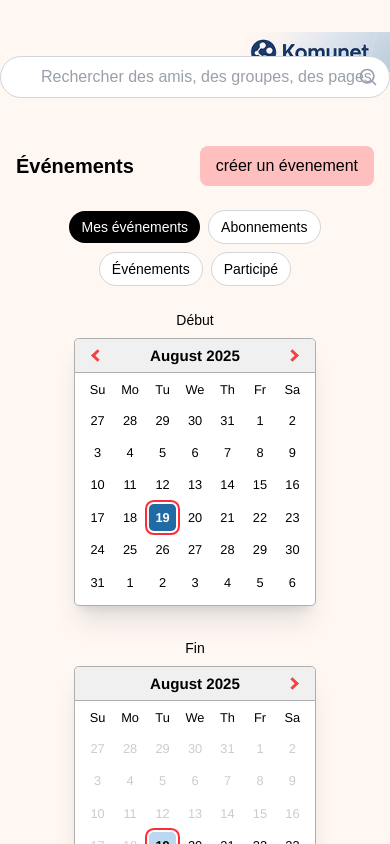
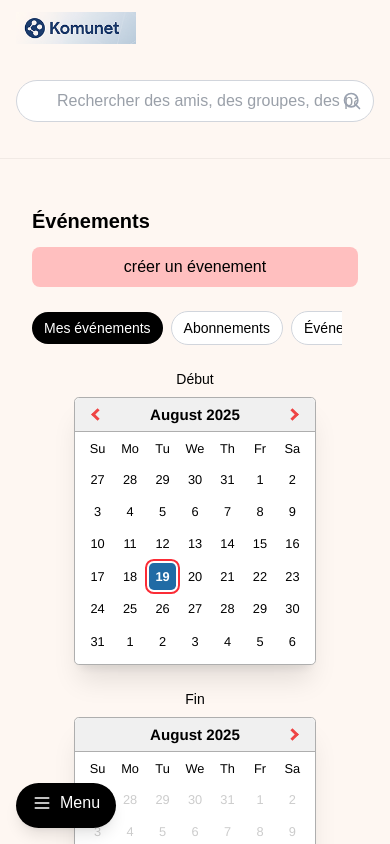
Before and after one commit to larabiislem/komunet_web, a Next.js app: page /events in a window 390 px wide. Shown: the top 844 px of the page. Built offline with nearby package versions, Linux system fonts and the light colour scheme.

Commit message:
feat: enhance event creation and listing UI with responsive design and improved sidebar navigation

```diff
--- a/app/events/page.tsx
+++ b/app/events/page.tsx
@@ -16,20 +16,22 @@ export default function EventsPage() {
   const router = useRouter(); // init router
 
   return (
-    <div className="min-h-screen px-4 md:px-8 py-6">
-      {/* Top bar with right-aligned button */}
-      <div className="flex items-center justify-between mb-6">
+    <div className="min-h-screen w-full">
+      <div className="mx-auto w-full max-w-7xl px-4 sm:px-6 lg:px-8 py-6 sm:py-8">
+        {/* Top bar responsive */}
+        <div className="flex flex-col sm:flex-row sm:items-center sm:justify-between gap-3 mb-6">
           <h1 className="text-xl md:text-2xl font-semibold text-black">Événements</h1>
           <button
-          className="px-4 py-2 rounded-lg bg-[#FFBFBF] text-black font-medium hover:opacity-90 transition"
-          onClick={() => router.push('/events/create_event')} // navigate
+            className="w-full sm:w-auto text-center px-4 py-2 rounded-lg bg-[#FFBFBF] text-black font-medium hover:opacity-90 transition"
+            onClick={() => router.push('/events/create_event')}
           >
             créer un évenement
           </button>
         </div>
 
-      {/* Filters (centrés) */}
-      <div className="w-full flex flex-wrap items-center justify-center gap-2 md:gap-3 mb-6">
+        {/* Filtres: scroll horizontal sur mobile */}
+        <div className="w-full overflow-x-auto -mx-4 px-4 sm:mx-0 sm:px-0 mb-6">
+          <div className="inline-flex items-center gap-2 md:gap-3 whitespace-nowrap">
             {filters.map((f) => {
               const isActive = activeFilter === f;
               return (
@@ -45,11 +47,12 @@ export default function EventsPage() {
               );
             })}
           </div>
+        </div>
 
-      {/* Calendriers modernes, visibles et centrés */}
-      <div className="w-full flex flex-col items-center gap-8 mb-10">
-        <div className="w-full max-w-3xl grid grid-cols-1 md:grid-cols-2 gap-8">
-          <div className="flex flex-col items-center">
+        {/* Calendriers: 1 colonne mobile, 2 colonnes >= md */}
+        <div className="w-full flex flex-col items-center gap-6 sm:gap-8 mb-10">
+          <div className="w-full max-w-3xl grid grid-cols-1 md:grid-cols-2 gap-6 sm:gap-8">
+            <div className="flex flex-col items-center w-full">
               <span className="mb-2 text-sm font-medium text-black">Début</span>
               <DatePicker
                 selected={startDate}
@@ -58,7 +61,7 @@ export default function EventsPage() {
                 calendarClassName="dp-red"
               />
             </div>
-          <div className="flex flex-col items-center">
+            <div className="flex flex-col items-center w-full">
               <span className="mb-2 text-sm font-medium text-black">Fin</span>
               <DatePicker
                 selected={endDate}
@@ -72,7 +75,7 @@ export default function EventsPage() {
         </div>
 
         {/* Zone résultats */}
-      <div className="w-full max-w-2xl mx-auto space-y-4">
+        <div className="w-full max-w-2xl sm:max-w-3xl mx-auto space-y-4">
           <div className="bg-white rounded-lg shadow p-4 text-black">
             <div className="text-sm text-gray-600 mb-1">
               Filtre: {activeFilter} {startDate && `• dès ${startDate.toLocaleDateString()}`} {endDate && `→ ${endDate?.toLocaleDateString()}`}
@@ -83,5 +86,6 @@ export default function EventsPage() {
           <EventsList />
         </div>
       </div>
+    </div>
   );
 }
--- a/app/layout.tsx
+++ b/app/layout.tsx
@@ -4,7 +4,7 @@ import "./globals.css";
 import Sidebar from "@/composents/sidebar";
 import SearchBar from "@/composents/searchbar";
 import logo from "../assets/logo.png";
-import ProviderWrapper from "../composents/ProviderWrapper"; // adjust path as needed
+import ProviderWrapper from "../composents/ProviderWrapper";
 
 const geistSans = Geist({
   variable: "--font-geist-sans",
@@ -27,23 +27,48 @@ export default function RootLayout({
   children: React.ReactNode;
 }>) {
   return (
-    <html lang="en">
+    <html lang="fr">
       <body
         className={`${geistSans.variable} ${geistMono.variable} antialiased`}
         style={{ backgroundColor: "#FEF7F2" }}
       >
         <ProviderWrapper>
-          <div className="sticky top-0 z-40 bg-[#FEF7F2]">
-            <div className="absolute top-0 right-0 ">
-              <img src={logo.src} alt="Logo" className="h-10 w-auto" />
+          {/* Header sticky, responsive */}
+          <header className="sticky top-0 z-40 bg-[#FEF7F2]/95 backdrop-blur supports-[backdrop-filter]:backdrop-blur border-b border-black/5">
+            <div className="mx-auto max-w-7xl px-4 sm:px-6 lg:px-8 py-3 sm:py-4">
+              <div className="flex flex-col gap-3 md:flex-row md:items-center">
+                <div className="flex items-center justify-between">
+                  {/* eslint-disable-next-line @next/next/no-img-element */}
+                  <img
+                    src={logo.src}
+                    alt="Logo"
+                    className="h-8 w-auto sm:h-10"
+                  />
+                </div>
+                <div className="md:ml-6 flex-1 min-w-0">
+                  <SearchBar />
+                </div>
+              </div>
             </div>
-            <div className="flex justify-center mt-8 ">
-              <SearchBar />
+          </header>
+
+          {/* Layout responsive: sidebar à gauche en ≥lg, empilé en mobile */}
+          <div className="mx-auto max-w-7xl px-4 sm:px-6 lg:px-8 py-6 sm:py-8">
+            <div className="lg:grid lg:grid-cols-[260px_1fr] lg:gap-6">
+              {/* Sidebar desktop */}
+              <aside className="hidden lg:block">
+                <Sidebar />
+              </aside>
+
+              {/* Contenu */}
+              <main className="min-w-0">{children}</main>
             </div>
+
+            {/* Sidebar mobile: sous le contenu */}
+            <aside className="mt-6 lg:hidden">
+              <Sidebar />
+            </aside>
           </div>
-
-          <Sidebar />
-          {children}
         </ProviderWrapper>
       </body>
     </html>
--- a/composents/sidebar.tsx
+++ b/composents/sidebar.tsx
@@ -1,55 +1,20 @@
 'use client'
 
 import * as React from "react"
-import { Home, Bell, Users, Calendar, Heart, User, Briefcase,ClipboardList } from 'lucide-react'
+import { usePathname } from "next/navigation"
+import { Home, Bell, Users, Calendar, Heart, User, Briefcase, ClipboardList, Menu, X } from 'lucide-react'
 import Link from "next/link"
 
 const menuItems = [
-  {
-    title: "Home",
-    url: "/home",
-    icon: Home,
-  },
-  {
-    title: "Notifications",
-    url: "/notifications",
-    icon: Bell,
-  },
-  {
-    title: "Groupes",
-    url: "/groupes",
-    icon: Users,
-  },
-  {
-    title: "Événements",
-    url: "/events",
-    icon: Calendar,
-  },
-  {
-    title: "Mes Favoris",
-    url: "/favorites",
-    icon: Heart,
-  },
-  {
-    title: "Profile",
-    url: "/profile",
-    icon: User,
-  },
-  {
-    title: "Services/Offres",
-    url: "/services_offres",
-    icon: Briefcase,
-  },
-  {
-    title: "Voir mes candidatures",
-    url: "/candidatures",
-    icon: ClipboardList,
-  },
-  {
-    title: "voir mes offres/services",
-    url: "/offres-services",
-    icon: Briefcase,
-  },
+  { title: "Home", url: "/home", icon: Home },
+  { title: "Notifications", url: "/notifications", icon: Bell },
+  { title: "Groupes", url: "/groupes", icon: Users },
+  { title: "Événements", url: "/events", icon: Calendar },
+  { title: "Mes Favoris", url: "/favorites", icon: Heart },
+  { title: "Profile", url: "/profile", icon: User },
+  { title: "Services/Offres", url: "/services_offres", icon: Briefcase },
+  { title: "Voir mes candidatures", url: "/candidatures", icon: ClipboardList },
+  { title: "voir mes offres/services", url: "/offres-services", icon: Briefcase },
 ]
 
 interface SidebarProps {
@@ -57,41 +22,33 @@ interface SidebarProps {
   onToggle?: () => void
 }
 
-export default function Sidebar() {
-  const [activeItem, setActiveItem] = React.useState("Home")
+export default function Sidebar({ isOpen: controlledOpen, onToggle }: SidebarProps) {
+  const pathname = usePathname()
+  const [mobileOpen, setMobileOpen] = React.useState(false)
+  const isOpen = controlledOpen ?? mobileOpen
 
-  return (
-    <>
+  const closeMobile = () => {
+    setMobileOpen(false)
+    onToggle?.()
+  }
 
-      <div className={`
-       fixed top-20 left-5 h-full w-70 bg-white border-r border-gray-200 shadow-lg z-50 rounded-[15px]
-          hidden md:block
-
-      `}>
-
-        <div className="flex flex-col h-full">
-          <div className="flex-1 py-4">
+  const NavLinks = (
     <nav className="px-2">
       <ul className="space-y-1">
         {menuItems.map((item) => {
           const Icon = item.icon
-                  const isActive = activeItem === item.title
+          const isActive = pathname === item.url || pathname?.startsWith(item.url + "/")
           return (
             <li key={item.title}>
               <Link
                 href={item.url}
-                    onClick={() => setActiveItem(item.title)}
+                onClick={closeMobile}
                 className={`
                   flex items-center gap-3 px-3 py-2 rounded-lg text-sm font-medium transition-colors duration-200
-                      ${isActive
-                        ? 'bg-gray-200 text-black '
-                        : 'text-black hover:bg-gray-50 hover:text-black'
-                      }
+                  ${isActive ? 'bg-gray-200 text-black' : 'text-black hover:bg-gray-50'}
                 `}
               >
-                    <Icon className={`w-5 h-5 ${isActive ? 'text-black' : 'text-gray-600'}`}
-                      fill={isActive ? 'black' : 'none'}
-                    />
+                <Icon className="w-5 h-5 text-black" />
                 <span>{item.title}</span>
               </Link>
             </li>
@@ -99,7 +56,64 @@ export default function Sidebar() {
         })}
       </ul>
     </nav>
+  )
+
+  return (
+    <>
+      {/* Desktop sidebar (>= md) */}
+      <div
+        className={`
+          hidden md:block
+          fixed top-20 left-5 h-[calc(100vh-6rem)] w-72 bg-white border border-gray-200
+          shadow-xl rounded-[15px] z-30
+        `}
+      >
+        <div className="flex flex-col h-full">
+          <div className="flex-1 py-4 overflow-y-auto">{NavLinks}</div>
         </div>
+      </div>
+
+      {/* Mobile: floating toggle button */}
+      <button
+        type="button"
+        className="md:hidden fixed bottom-4 left-4 z-40 rounded-full bg-black text-white px-4 py-2 shadow-lg active:scale-95 transition"
+        onClick={() => setMobileOpen(true)}
+        aria-label="Ouvrir le menu"
+      >
+        <span className="inline-flex items-center gap-2">
+          <Menu className="w-5 h-5" />
+          Menu
+        </span>
+      </button>
+
+      {/* Mobile drawer */}
+      <div className={`md:hidden ${isOpen ? 'fixed' : 'hidden'} inset-0 z-50`}>
+        {/* Backdrop */}
+        <div
+          className="absolute inset-0 bg-black/40 backdrop-blur-sm"
+          onClick={closeMobile}
+          aria-hidden="true"
+        />
+        {/* Panel */}
+        <div
+          className={`
+            absolute left-0 top-0 h-full w-72 bg-white shadow-2xl border-r border-gray-200
+            rounded-r-2xl p-3 flex flex-col
+          `}
+          role="dialog"
+          aria-modal="true"
+        >
+          <div className="flex items-center justify-between px-1 py-1.5">
+            <span className="font-semibold text-black">Navigation</span>
+            <button
+              onClick={closeMobile}
+              className="p-2 rounded-full hover:bg-gray-100"
+              aria-label="Fermer"
+            >
+              <X className="w-5 h-5 text-black" />
+            </button>
+          </div>
+          <div className="flex-1 overflow-y-auto py-2">{NavLinks}</div>
         </div>
       </div>
     </>
```
Also changed, not shown: app/events/create_event/page.tsx (+20 -19 lines). Lines whose indentation alone changed are shown as unchanged.
